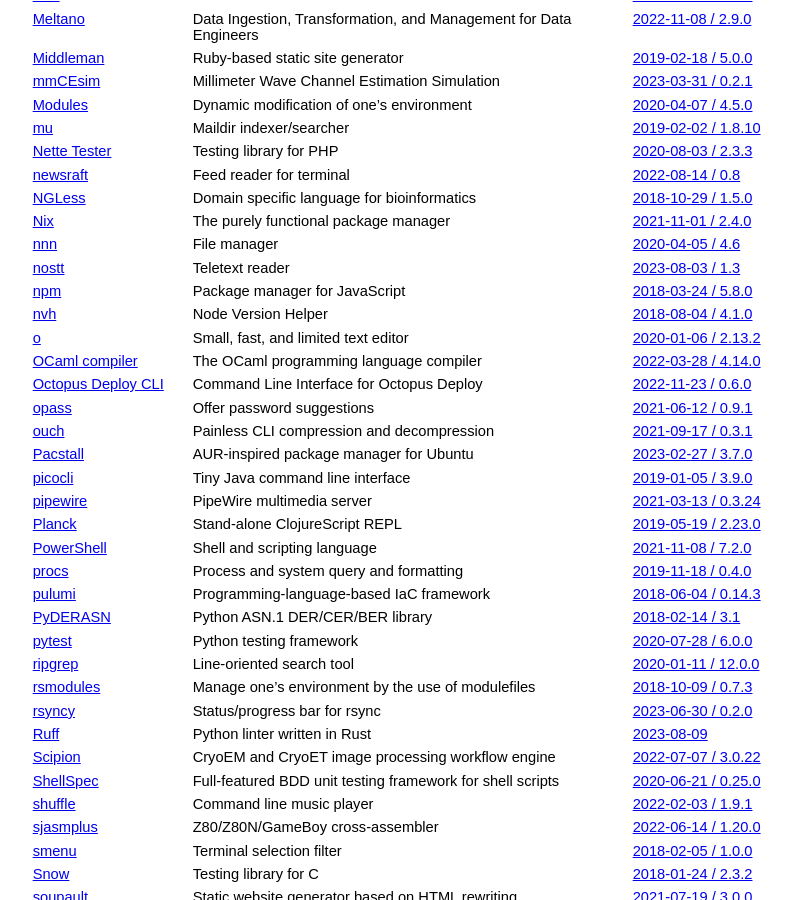
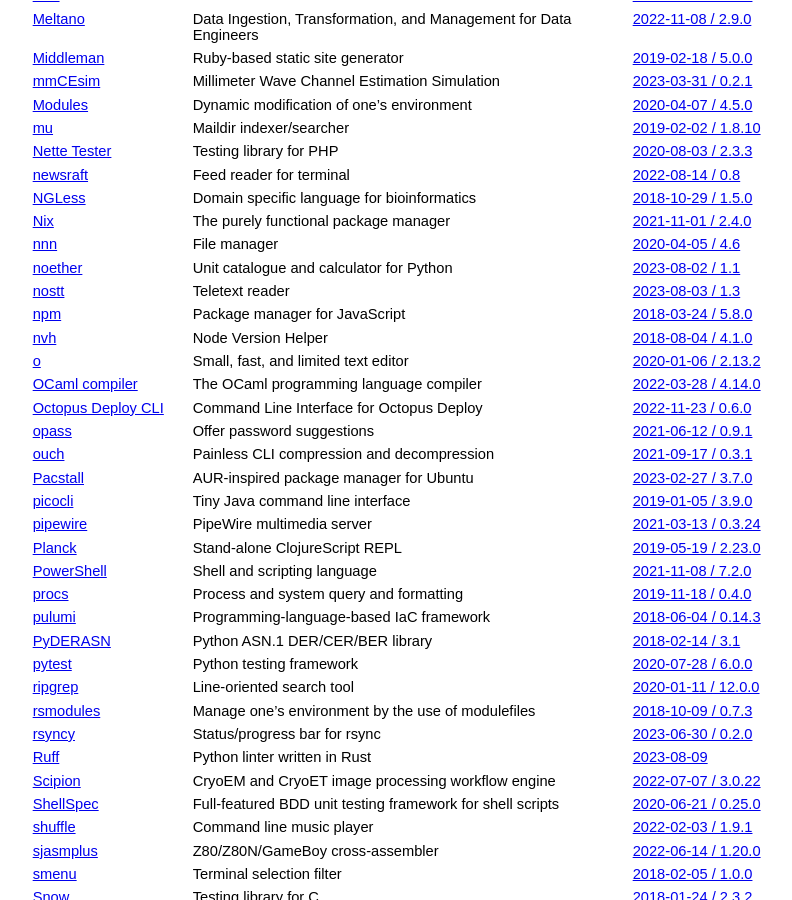
Before and after one commit to jcs/no_color, a Jekyll site: the page built from index.md, in a window 1280 px wide and 900 px high, scrolled down 4279 px. Shown: the whole window, without its empty margins (211-1003 px from the left). Built offline with Jekyll 4.4.1, drawn with Linux system fonts in a browser that asks for light colours; our own code applies the rules of GitHub Pages for plain Markdown files.

Commit message:
Add `noether` (#247)

```diff
--- a/index.md
+++ b/index.md
@@ -226,6 +226,7 @@ color by default via `NO_COLOR`.
 | [NGLess](http://ngless.embl.de/) | Domain specific language for bioinformatics | [2018-10-29 / 1.5.0](https://github.com/ngless-toolkit/ngless/commit/15926150701100ff96b4a7cd1f3142f9a272b983) |
 | [Nix](https://nixos.org/) | The purely functional package manager | [2021-11-01 / 2.4.0](https://github.com/NixOS/nix/pull/4971) |
 | [nnn](https://github.com/jarun/nnn) | File manager | [2020-04-05 / 4.6](https://github.com/jarun/nnn/commit/f14fb9c0f92c25ab79dd0c47d16f075199aeb999) |
+| [noether](https://github.com/yunruse/noether) | Unit catalogue and calculator for Python | [2023-08-02 / 1.1](https://github.com/yunruse/Noether/releases/tag/v1.1) |
 | [nostt](https://github.com/sjmulder/nostt) | Teletext reader | [2023-08-03 / 1.3](https://github.com/sjmulder/nostt/releases/tag/1.3) |
 | [npm](https://www.npmjs.com/) | Package manager for JavaScript | [2018-03-24 / 5.8.0](https://github.com/npm/npm/releases/tag/v5.8.0) |
 | [nvh](https://github.com/JohnRGee/nvh) | Node Version Helper | [2018-08-04 / 4.1.0](https://github.com/JohnRGee/nvh/releases/tag/v4.1.0) |
```
